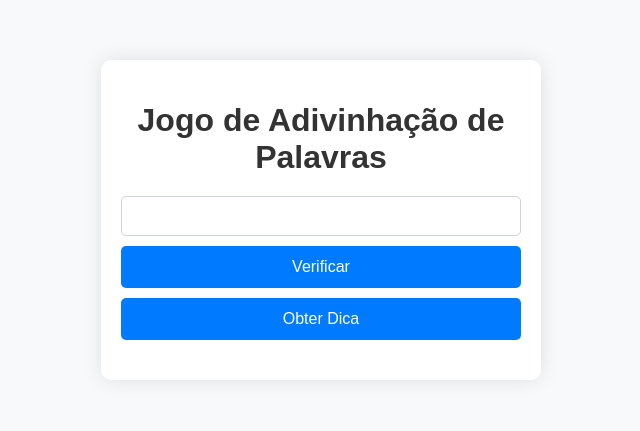
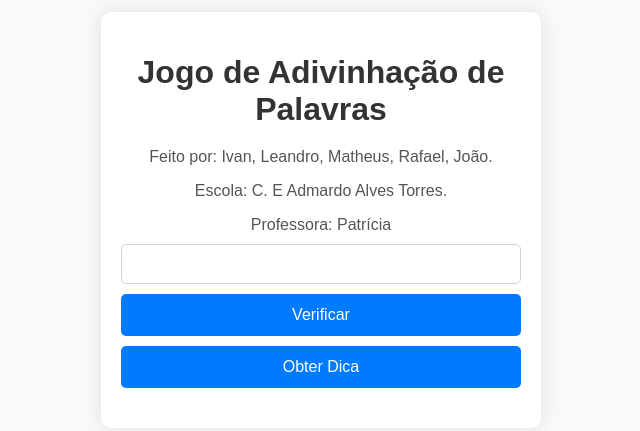
Before and after one commit to Zangals1230/bullying-digital, a plain HTML site: page jogo1.html in a window 1280 px wide. Shown: the part 180-611 px from the top of the page, without its empty margins (319-959 px from the left). Drawn offline with Linux system fonts and the light colour scheme.

Commit message:
Update jogo1.html

```diff
--- a/jogo1.html
+++ b/jogo1.html
@@ -81,8 +81,9 @@
 <body>
     <div class="container">
         <h1>Jogo de Adivinhação de Palavras</h1>
-        <p id="palavraAtual"></p> <!-- Adicionando elemento para exibir a palavra atual -->
-        <p id="dica"></p> <!-- Adicionando elemento para exibir a dica -->
+             <p>Feito por: Ivan, Leandro, Matheus, Rafael, João.</p>
+        <p>Escola: C. E Admardo Alves Torres. </p>
+        <p>Professora: Patrícia</p>
         <input type="text" id="guessInput">
         <button onclick="checkGuess()">Verificar</button>
         <button onclick="getHint()">Obter Dica</button>
```
